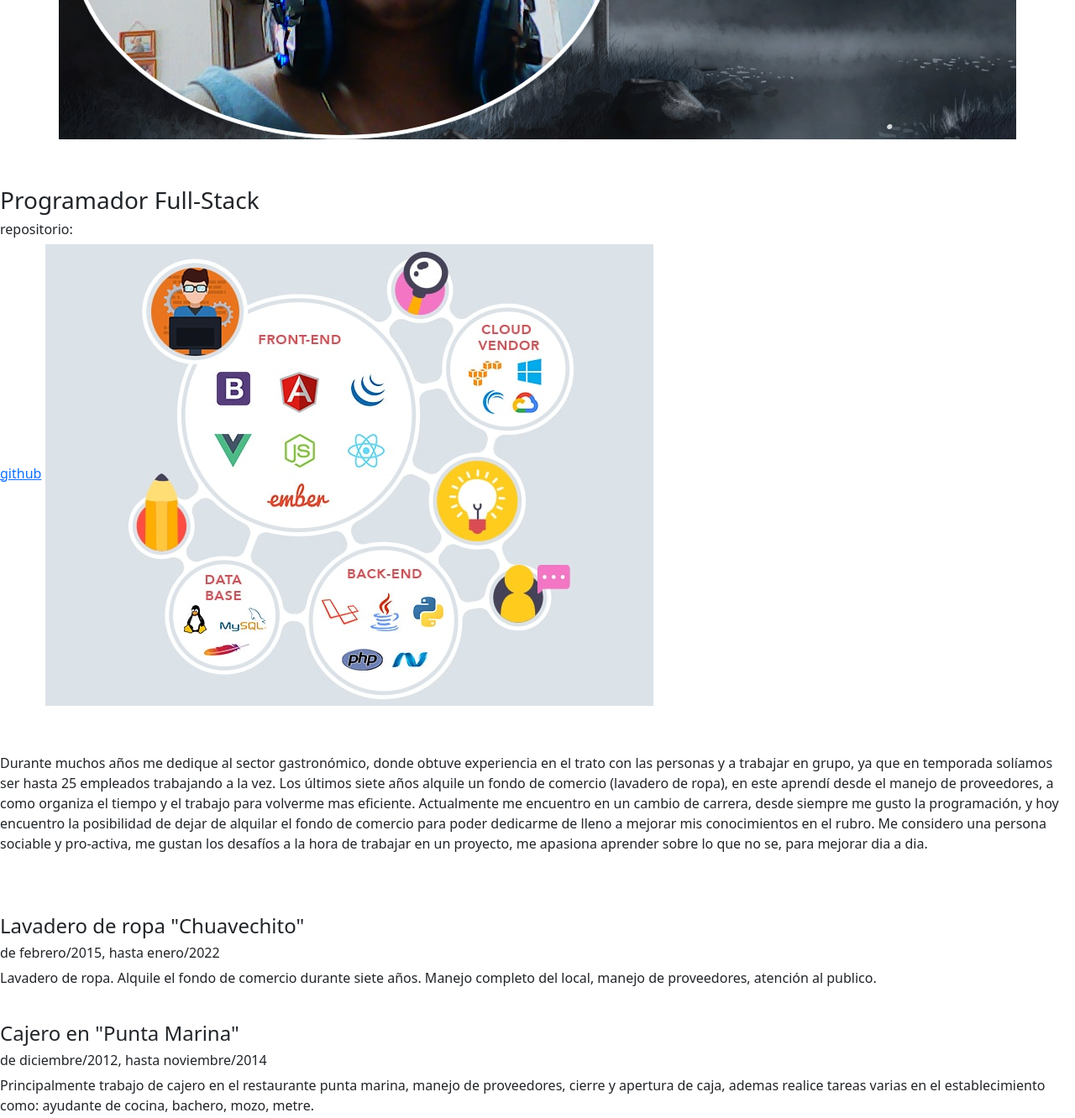
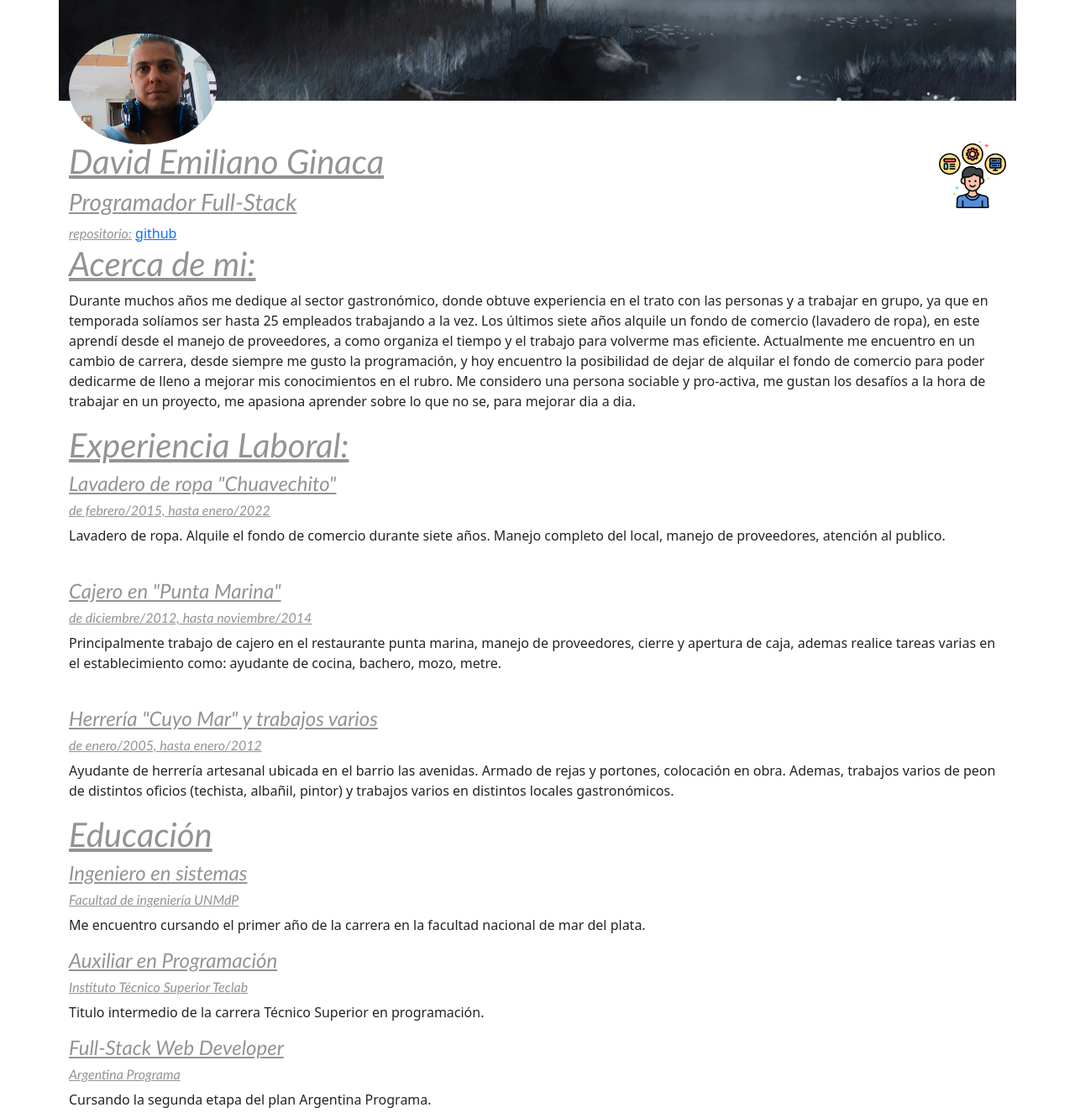
Before and after one commit to DavidGinaca/portfolio_frontend, a plain HTML site: page index.html in a window 1280 px wide. Shown: the part 380-1712 px from the top of the page at 84% size. Drawn offline with nearby package versions, Linux system fonts and the light colour scheme.

Commit message:
estilo colocado y a la espera de revision del profesorado

```diff
--- a/css/style.css
+++ b/css/style.css
@@ -1,12 +1,35 @@
 #fondoPortada{
-
+background-size: cover;
 background-image: url(../img/fondo_portada.jpg);
 background-repeat: no-repeat;
+height: 500px;
+position: relative;
 
 }
 
-h1{
+#nombreBanner{
     color: #fff;
-    font-family: 'Open Sans', sans-serif;
+    font-family: "Lucida Console", "Courier New", monospace;
     font-style: italic;
+    text-decoration: underline;
 }
+
+.rounded-circle{
+
+    width: 200px;
+    height: auto;
+}
+
+#foto_perfil{
+
+    position: absolute;
+    top: 420px;
+}
+
+.titulos{
+
+   font-family: 'Gill Sans', 'Gill Sans MT', Calibri, 'Trebuchet MS', sans-serif;
+   font-style: italic;
+   color: #949292 ;
+   text-decoration: underline;
+}
--- a/index.html
+++ b/index.html
@@ -18,36 +18,46 @@
     <body>
 
 
-        <div class="container" id="fondoPortada">
+        <div class="container fluid" id="fondoPortada">
             <div id="redeSociales" class="row">
 
-                <div class="col-10" ><h1>David Emiliano Ginaca</h1></div>
+                <div id="nombreBanner"class="col-10" ><h1>David Emiliano Ginaca</h1></div>
 
-                <div class="col-2"><button type="button" onclick="window.location.href='https://www.facebook.com/dginaca','_blank'"><img src="img/face.png"> </button>            <!-- botones para coneccion a redes sociales, con imagen espesifica de cada red -->
-
+                <div class="col-2"><button type="button" onclick="window.location.href='https://www.facebook.com/dginaca','_blank'"><img src="img/face.png"> </button>            <!-- botones para conectar a redes sociales,-->
+                                                                                                                                                                                  <!--con imagen especifica de cada red -->
                 <button type="button" onclick="window.location.href='https://www.instagram.com/davidginaca/','_blank'"> <img src="img/insta.png"> </button>
 
                 <button type="button" onclick="window.location.href='https://www.linkedin.com/in/david-emiliano-ginaca-a59653232/','_blank'"> <img src="img/linkedin.png"> </button></div>
 
-            </div>
-
-            <div>
-
-                <img src="img/perfil.jpg" class="rounded-circle img-thumbnail">
+                <img src="img/perfil.jpg" class="rounded-circle d-block"  alt="foto_perfil" id="foto_perfil">    <!-- imagen de perfil -->
 
             </div>
 
         </div>
 
-        <div>
-            <h1>David Emiliano Ginaca</h1>
-            <h3>Programador Full-Stack</h3>
-            <h6> repositorio:</h6> <a href="https://github.com/DavidGinaca?tab=repositories">github</a>
 
-            <img src="img/logo_fullstak.jpg"></div>
+        <div class="container fluid">
 
-        <div>
-            <h1>Acerca de mi:</h1>
+            <br><br>
+
+            <div class="row">
+                <div class="col-md">
+
+                   <h1 class="titulos">David Emiliano Ginaca</h1>
+                   <h3 class="titulos">Programador Full-Stack</h3>
+                   <h6 style="display: inline;" class="titulos"> repositorio:</h6> <a href="https://github.com/DavidGinaca?tab=repositories">github</a>
+
+                </div>
+
+            <div class="col-md">
+
+                <img width="80px" class="float-end" src="img/fullstack.png" alt="fullstack"> </div>
+
+            </div>
+        </div>
+
+        <div class="container fluid">
+            <h1 class="titulos">Acerca de mi:</h1>
             <p> Durante muchos años me dedique al sector gastronómico, donde obtuve experiencia en el trato con las personas y a trabajar en grupo,
                 ya que en temporada solíamos ser hasta 25 empleados trabajando a la vez. Los últimos siete años alquile un fondo de comercio
                 (lavadero de ropa), en este aprendí desde el manejo de proveedores, a como organiza el tiempo y el trabajo para volverme mas eficiente.
@@ -56,44 +66,44 @@
                 Me considero una persona sociable y pro-activa, me gustan los desafíos a la hora de trabajar en un proyecto, me apasiona aprender sobre lo que no se, para mejorar dia a dia.</p>
         </div>
 
-        <div>
-            <h1> Experiencia Laboral:</h1>
+        <div class="container fluid">
+            <h1 class="titulos"> Experiencia Laboral:</h1>
 
-            <h4> Lavadero de ropa "Chuavechito"</h4>
-            <h6>de febrero/2015, hasta enero/2022</h6>
+            <h4 class="titulos"> Lavadero de ropa "Chuavechito"</h4>
+            <h6 class="titulos">de febrero/2015, hasta enero/2022</h6>
             <p>Lavadero de ropa. Alquile el fondo de comercio durante siete años.
                Manejo completo del local, manejo de proveedores, atención al publico.</p><br>
 
-            <h4> Cajero en "Punta Marina"</h4>
-            <h6>de diciembre/2012, hasta noviembre/2014</h6>
+            <h4 class="titulos"> Cajero en "Punta Marina"</h4>
+            <h6 class="titulos">de diciembre/2012, hasta noviembre/2014</h6>
             <p>Principalmente trabajo de cajero en el restaurante punta marina, manejo de proveedores,
                cierre y apertura de caja, ademas realice tareas varias en el establecimiento como:
                ayudante de cocina, bachero, mozo, metre.</p><br>
 
-            <h4> Herrería "Cuyo Mar" y trabajos varios</h4>
-            <h6>de enero/2005, hasta enero/2012</h6>
+            <h4 class="titulos"> Herrería "Cuyo Mar" y trabajos varios</h4>
+            <h6 class="titulos">de enero/2005, hasta enero/2012</h6>
             <p>Ayudante de herrería artesanal ubicada en el barrio las avenidas. Armado de rejas y portones, colocación en obra.
                Ademas, trabajos varios de peon de distintos oficios (techista, albañil, pintor) y trabajos varios en distintos locales
                gastronómicos.</p>
         </div>
 
-        <div>
-            <h1>Educación</h1>
+        <div class="container fluid">
+            <h1 class="titulos">Educación</h1>
 
-            <h4> Ingeniero en sistemas</h4>
-            <h6>Facultad de ingeniería UNMdP</h6>
+            <h4 class="titulos"> Ingeniero en sistemas</h4>
+            <h6 class="titulos">Facultad de ingeniería UNMdP</h6>
             <p>Me encuentro cursando el primer año de la carrera en la facultad nacional de mar del plata.</p>
 
-            <h4> Auxiliar en Programación</h4>
-            <h6>Instituto Técnico Superior Teclab</h6>
+            <h4 class="titulos"> Auxiliar en Programación</h4>
+            <h6 class="titulos">Instituto Técnico Superior Teclab</h6>
             <p>Titulo intermedio de la carrera Técnico Superior en programación.</p>
 
-            <h4> Full-Stack Web Developer</h4>
-            <h6>Argentina Programa</h6>
+            <h4 class="titulos"> Full-Stack Web Developer</h4>
+            <h6 class="titulos">Argentina Programa</h6>
             <p>Cursando la segunda etapa del plan Argentina Programa.</p>
 
-            <h4> Programador Trainee</h4>
-            <h6>Argentina Programa</h6>
+            <h4 class="titulos"> Programador Trainee</h4>
+            <h6 class="titulos">Argentina Programa</h6>
             <p>Finalizada la primer etapa del plan Argentina Programa.</p>
         </div>
     </body>
```
Also changed, not shown: img/fullstack.png (added), img/logo_fullstak.jpg (deleted).
